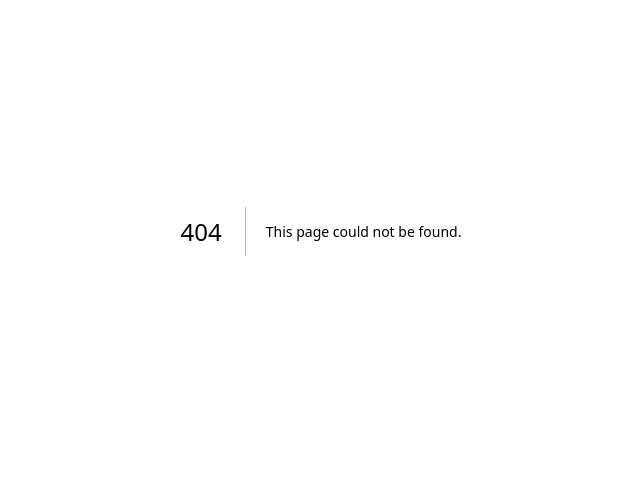
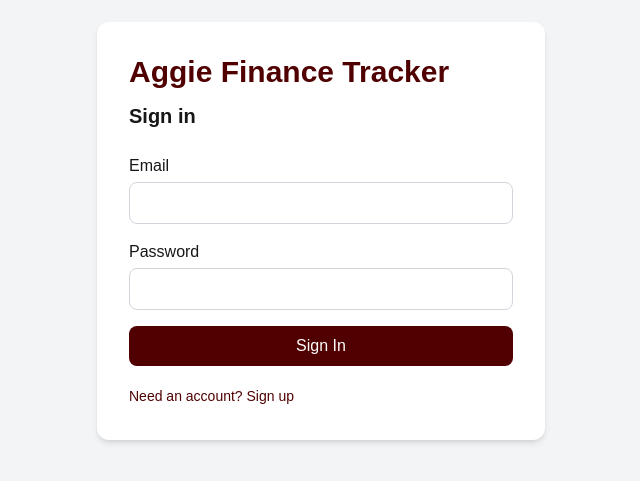
Before and after one commit to ayoogunss/aggie-finance-tracker, a Next.js app: page /login in a window 1280 px wide. Before the commit this address had no page. Shown: the part 169-650 px from the top of the page, without its empty margins (319-959 px from the left). Built offline with nearby package versions, Linux system fonts and the light colour scheme.

Commit message:
Added Supbase authentication and login page for users

```diff
--- /dev/null
+++ b/app/login/page.tsx
@@ -0,0 +1,121 @@
+"use client";
+
+import { FormEvent, useState } from "react";
+import { createClient } from "@/utils/supabase/client";
+
+export default function LoginPage() {
+  const [isSigningUp, setIsSigningUp] = useState(false);
+  const [email, setEmail] = useState("");
+  const [password, setPassword] = useState("");
+  const [message, setMessage] = useState("");
+  const [loading, setLoading] = useState(false);
+
+  async function handleSubmit(event: FormEvent<HTMLFormElement>) {
+    event.preventDefault();
+
+    const supabase = createClient();
+
+    setLoading(true);
+    setMessage("");
+
+    if (isSigningUp) {
+      const { error } = await supabase.auth.signUp({
+        email,
+        password,
+      });
+
+      setMessage(
+        error ? error.message : "Account created. Check your email to confirm it."
+      );
+    } else {
+      const { error } = await supabase.auth.signInWithPassword({
+        email,
+        password,
+      });
+
+      if (error) {
+        setMessage(error.message);
+      } else {
+        window.location.href = "/";
+      }
+    }
+
+    setLoading(false);
+  }
+
+  return (
+    <main className="flex min-h-screen items-center justify-center bg-gray-100 px-6">
+      <section className="w-full max-w-md rounded-xl bg-white p-8 shadow-md">
+        <h1 className="text-3xl font-bold text-[#500000]">
+          Aggie Finance Tracker
+        </h1>
+
+        <h2 className="mt-3 text-xl font-semibold">
+          {isSigningUp ? "Create an account" : "Sign in"}
+        </h2>
+
+        <form onSubmit={handleSubmit} className="mt-6 space-y-4">
+          <div>
+            <label htmlFor="email" className="block font-medium">
+              Email
+            </label>
+
+            <input
+              id="email"
+              type="email"
+              value={email}
+              onChange={(event) => setEmail(event.target.value)}
+              className="mt-1 w-full rounded-lg border border-gray-300 px-3 py-2"
+              required
+            />
+          </div>
+
+          <div>
+            <label htmlFor="password" className="block font-medium">
+              Password
+            </label>
+
+            <input
+              id="password"
+              type="password"
+              value={password}
+              onChange={(event) => setPassword(event.target.value)}
+              className="mt-1 w-full rounded-lg border border-gray-300 px-3 py-2"
+              minLength={6}
+              required
+            />
+          </div>
+
+          <button
+            type="submit"
+            disabled={loading}
+            className="w-full rounded-lg bg-[#500000] px-4 py-2 font-medium text-white hover:bg-[#700000] disabled:opacity-50"
+          >
+            {loading
+              ? "Please wait..."
+              : isSigningUp
+                ? "Create Account"
+                : "Sign In"}
+          </button>
+        </form>
+
+        {message && (
+          <p className="mt-4 rounded-lg bg-gray-100 p-3 text-sm">{message}</p>
+        )}
+
+        <button
+          type="button"
+          onClick={() => {
+            setIsSigningUp(!isSigningUp);
+            setMessage("");
+          }}
+          className="mt-5 text-sm font-medium text-[#500000] hover:underline"
+        >
+          {isSigningUp
+            ? "Already have an account? Sign in"
+            : "Need an account? Sign up"}
+        </button>
+      </section>
+    </main>
+  );
+}
--- a/package.json
+++ b/package.json
@@ -9,6 +9,8 @@
     "lint": "eslint"
   },
   "dependencies": {
+    "@supabase/ssr": "^0.12.7",
+    "@supabase/supabase-js": "^2.109.0",
     "next": "16.3.4",
     "react": "19.2.8",
     "react-dom": "19.2.8"
--- /dev/null
+++ b/proxy.ts
@@ -0,0 +1,12 @@
+import { type NextRequest } from "next/server";
+import { updateSession } from "@/utils/supabase/proxy";
+
+export async function proxy(request: NextRequest) {
+  return await updateSession(request);
+}
+
+export const config = {
+  matcher: [
+    "/((?!_next/static|_next/image|favicon.ico|.*\\.(?:svg|png|jpg|jpeg|gif|webp)$).*)",
+  ],
+};
--- /dev/null
+++ b/utils/supabase/client.ts
@@ -0,0 +1,8 @@
+import { createBrowserClient } from "@supabase/ssr";
+
+export function createClient() {
+  return createBrowserClient(
+    process.env.NEXT_PUBLIC_SUPABASE_URL!,
+    process.env.NEXT_PUBLIC_SUPABASE_PUBLISHABLE_KEY!
+  );
+}
--- /dev/null
+++ b/utils/supabase/proxy.ts
@@ -0,0 +1,56 @@
+import { createServerClient } from "@supabase/ssr";
+import { NextResponse, type NextRequest } from "next/server";
+
+export async function updateSession(request: NextRequest) {
+  let response = NextResponse.next({
+    request,
+  });
+
+  const supabase = createServerClient(
+    process.env.NEXT_PUBLIC_SUPABASE_URL!,
+    process.env.NEXT_PUBLIC_SUPABASE_PUBLISHABLE_KEY!,
+    {
+      cookies: {
+        getAll() {
+          return request.cookies.getAll();
+        },
+
+        setAll(cookiesToSet) {
+          cookiesToSet.forEach(({ name, value }) => {
+            request.cookies.set(name, value);
+          });
+
+          response = NextResponse.next({
+            request,
+          });
+
+          cookiesToSet.forEach(({ name, value, options }) => {
+            response.cookies.set(name, value, options);
+          });
+        },
+      },
+    }
+  );
+
+  const { data } = await supabase.auth.getClaims();
+  const isSignedIn = Boolean(data?.claims);
+
+  const isLoginPage = request.nextUrl.pathname.startsWith("/login");
+  const isAuthRoute = request.nextUrl.pathname.startsWith("/auth");
+
+  if (!isSignedIn && !isLoginPage && !isAuthRoute) {
+    const loginUrl = request.nextUrl.clone();
+    loginUrl.pathname = "/login";
+
+    return NextResponse.redirect(loginUrl);
+  }
+
+  if (isSignedIn && isLoginPage) {
+    const dashboardUrl = request.nextUrl.clone();
+    dashboardUrl.pathname = "/";
+
+    return NextResponse.redirect(dashboardUrl);
+  }
+
+  return response;
+}
--- /dev/null
+++ b/utils/supabase/server.ts
@@ -0,0 +1,28 @@
+import { createServerClient } from "@supabase/ssr";
+import { cookies } from "next/headers";
+
+export async function createClient() {
+  const cookieStore = await cookies();
+
+  return createServerClient(
+    process.env.NEXT_PUBLIC_SUPABASE_URL!,
+    process.env.NEXT_PUBLIC_SUPABASE_PUBLISHABLE_KEY!,
+    {
+      cookies: {
+        getAll() {
+          return cookieStore.getAll();
+        },
+
+        setAll(cookiesToSet) {
+          try {
+            cookiesToSet.forEach(({ name, value, options }) => {
+              cookieStore.set(name, value, options);
+            });
+          } catch {
+            // Proxy handles cookie updates for Server Components.
+          }
+        },
+      },
+    }
+  );
+}
```
Also changed, not shown: 1 other file (tests, documents, lock files or other folders).
